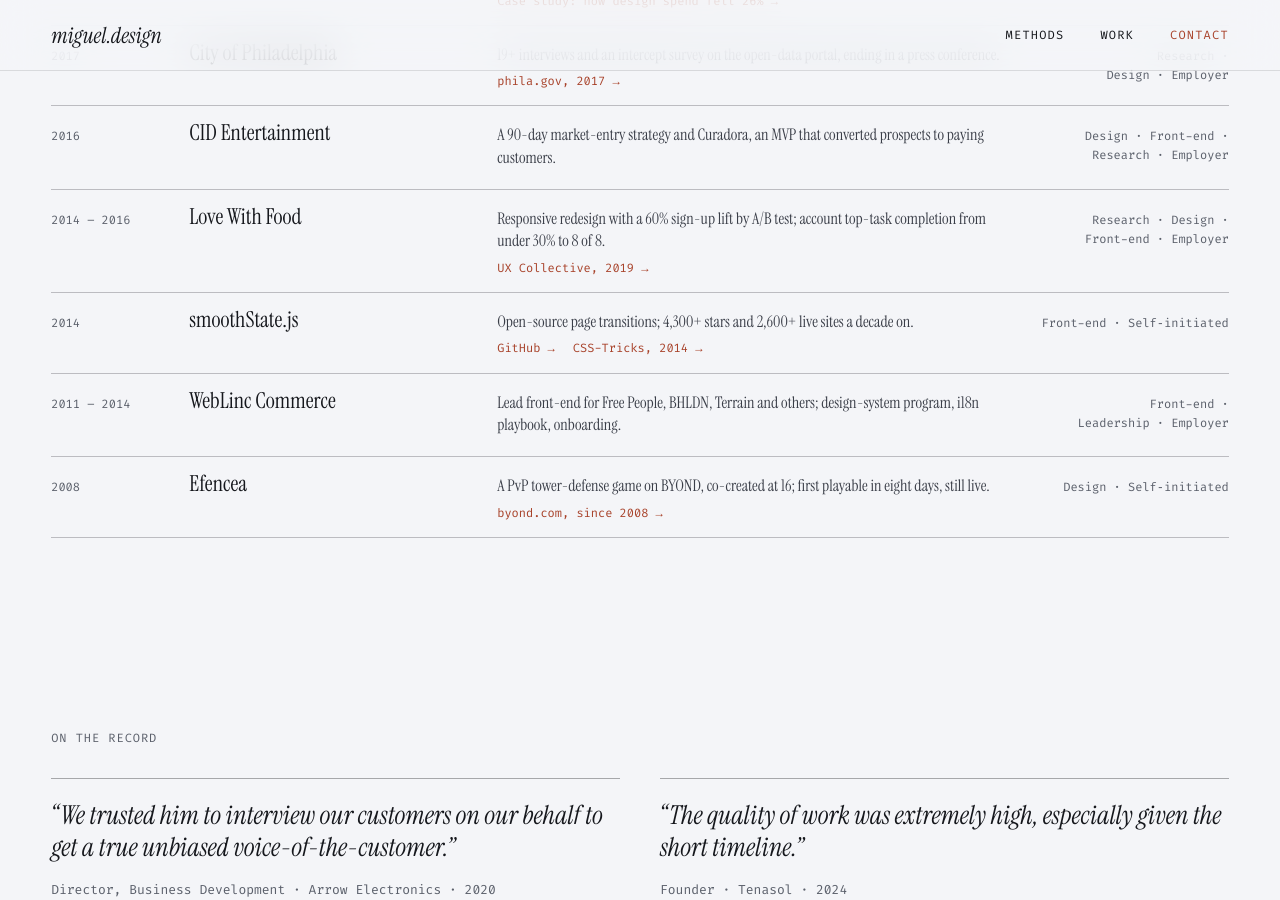
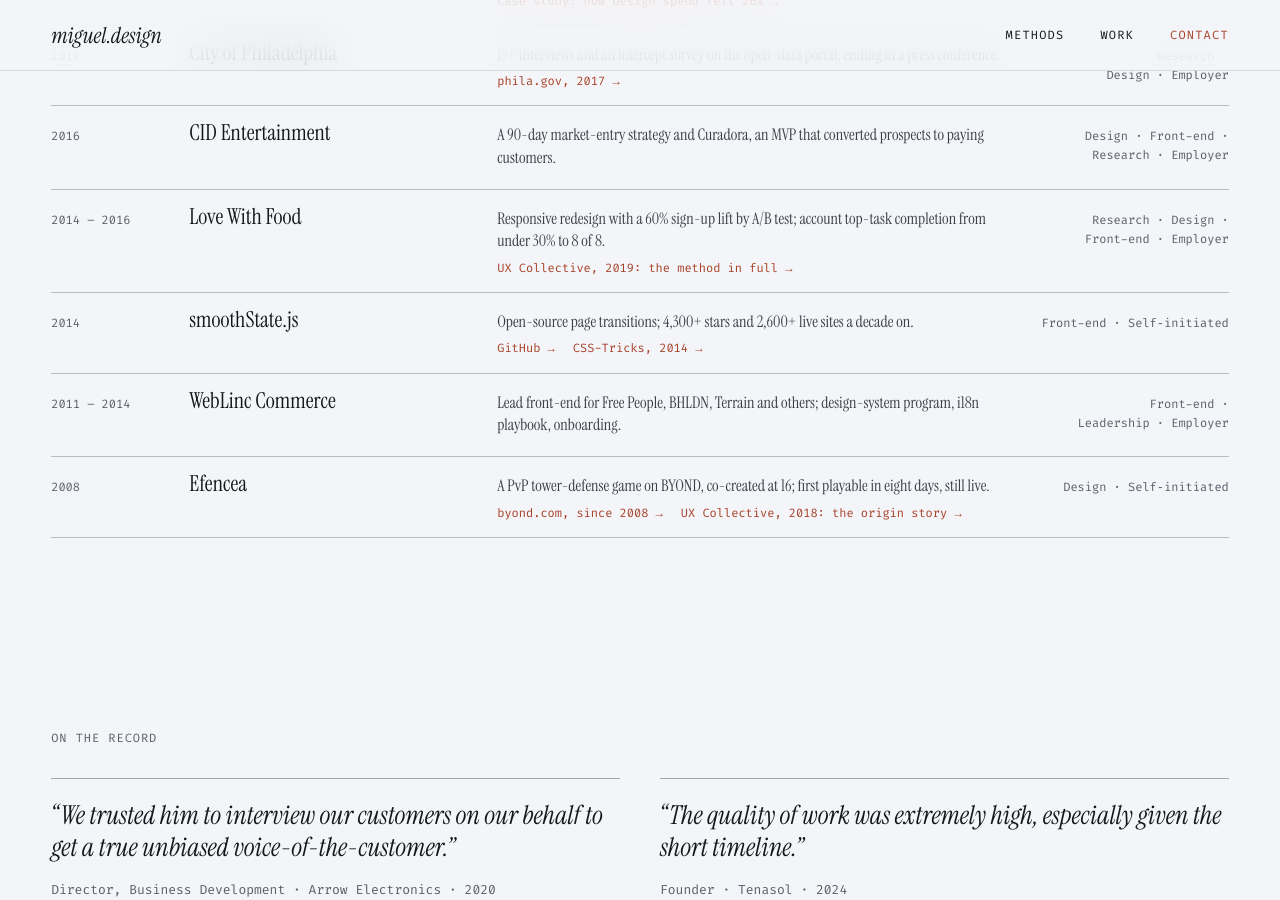
Before and after one commit to miguel-perez/miguel-perez.github.io, a Jekyll site: the page built from index.html, in a window 1280 px wide and 900 px high, scrolled down 3214 px. Built offline with Jekyll 4.4.1, drawn with Linux system fonts in a browser that asks for light colours.

Commit message:
Link the 8-bit origin article from the Efencea row, and say what both articles hold
The Efencea row carried only the BYOND hub; it now also links the 2018 UX Collective
piece. Both publication links name what they hold rather than repeating the source and
a year, which is the work list's own rule for link text and the only thing the scent
reading gets to see.

Co-Authored-By: Claude Opus 5 (1M context) <noreply@anthropic.com>

```diff
--- a/index.html
+++ b/index.html
@@ -168,7 +168,7 @@ person: true
    <div class="work-row" data-tags="research design frontend employer">
     <span class="work-years">2014 – 2016</span>
     <span class="work-name">Love With Food</span>
-    <div class="work-line"><span>Responsive redesign with a 60% sign-up lift by A/B test; account top-task completion from under 30% to 8 of 8.</span><div class="work-links"><a href="https://uxdesign.cc/how-to-adapt-to-the-challenge-of-remote-collaboration-f563a7821e99">UX Collective, 2019 →</a></div></div>
+    <div class="work-line"><span>Responsive redesign with a 60% sign-up lift by A/B test; account top-task completion from under 30% to 8 of 8.</span><div class="work-links"><a href="https://uxdesign.cc/how-to-adapt-to-the-challenge-of-remote-collaboration-f563a7821e99">UX Collective, 2019: the method in full →</a></div></div>
     <span class="work-tags">Research · Design · Front-end · Employer</span>
    </div>
    <div class="work-row" data-tags="frontend self">
@@ -186,7 +186,7 @@ person: true
    <div class="work-row" data-tags="design self">
     <span class="work-years">2008</span>
     <span class="work-name">Efencea</span>
-    <div class="work-line"><span>A PvP tower-defense game on BYOND, co-created at 16; first playable in eight days, still live.</span><div class="work-links"><a href="https://www.byond.com/games/Vermolius/Efencea">byond.com, since 2008 →</a></div></div>
+    <div class="work-line"><span>A PvP tower-defense game on BYOND, co-created at 16; first playable in eight days, still live.</span><div class="work-links"><a href="https://www.byond.com/games/Vermolius/Efencea">byond.com, since 2008 →</a><a href="https://uxdesign.cc/an-8-bit-introduction-to-ux-design-6f96480432e4">UX Collective, 2018: the origin story →</a></div></div>
     <span class="work-tags">Design · Self‑initiated</span>
    </div>
  </div>
```
